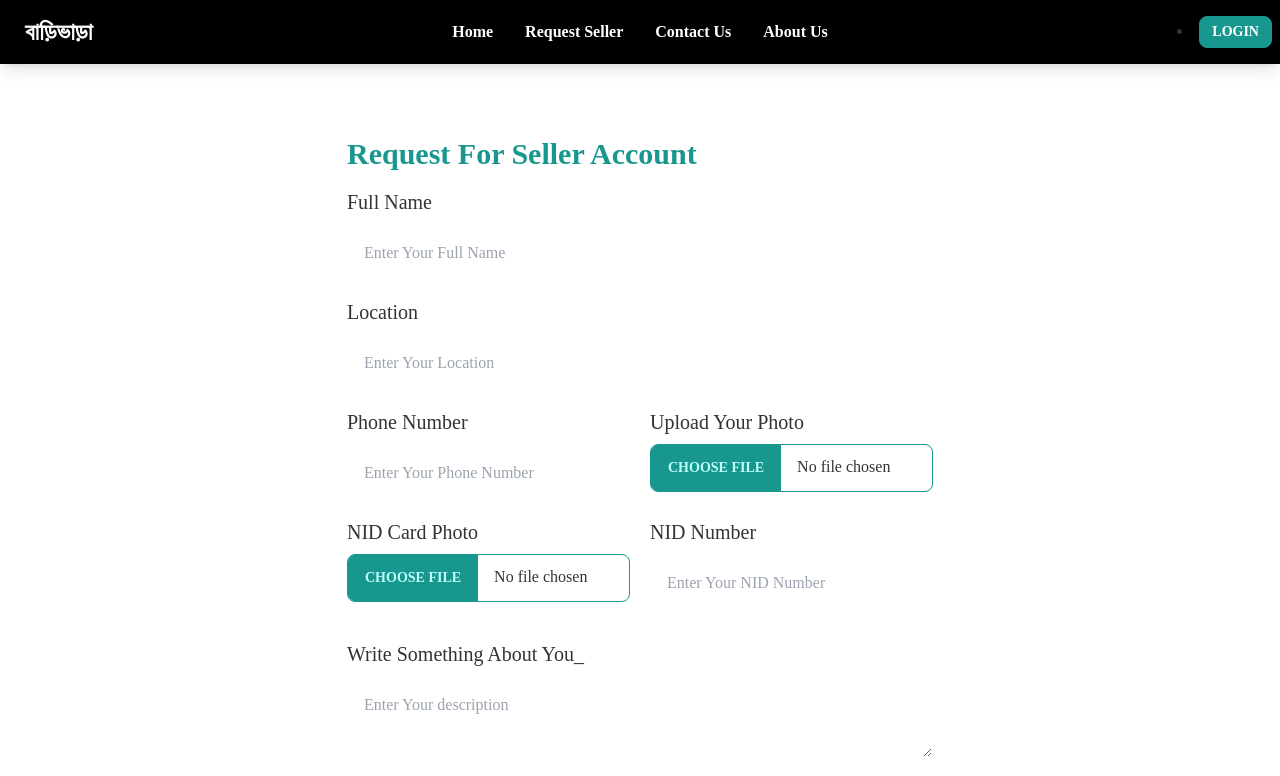
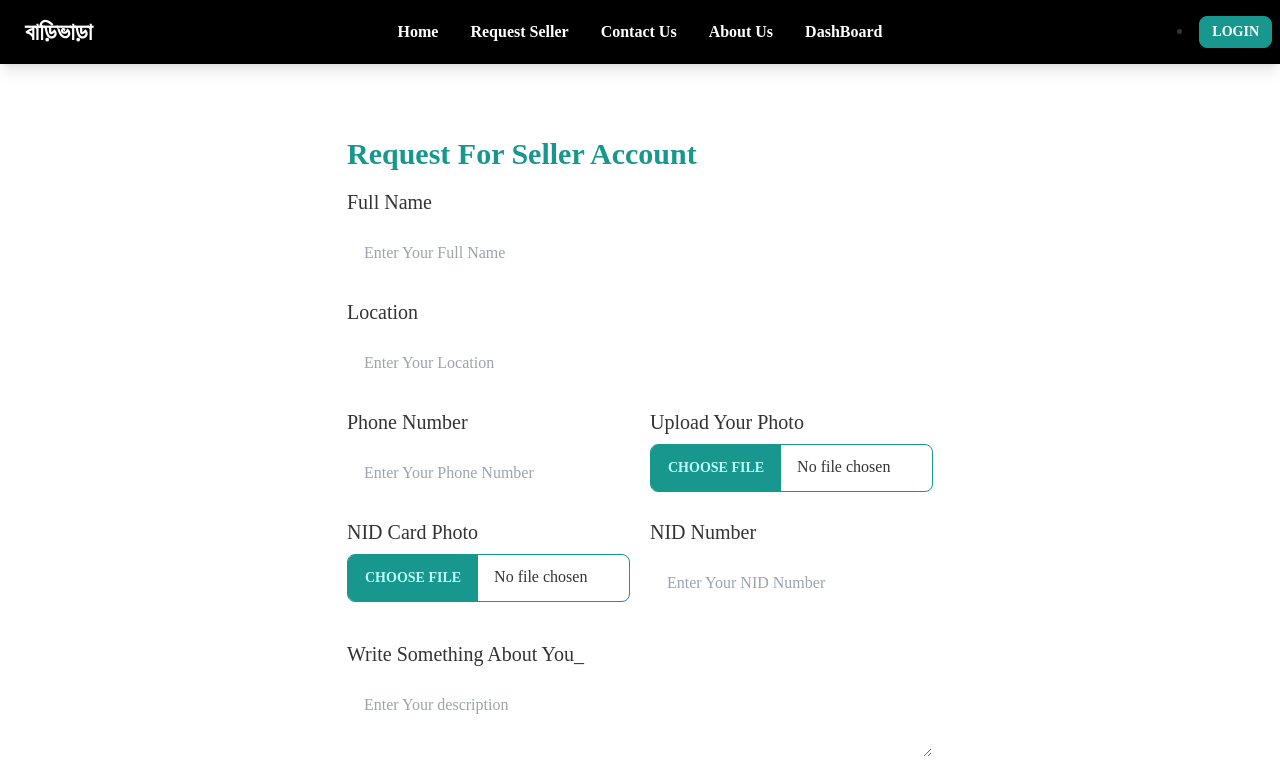
Before and after one commit to mdyiaz/barivara-client, a React (Create React App) app: page /requestseller in a window 1280 px wide. Shown: the top 776 px of the page. Built offline with nearby package versions, Linux system fonts and the light colour scheme; no server answers.

Commit message:
problem-solved

```diff
--- a/src/component/OurCategory/SingleCategories/EachHomeDetails.js
+++ b/src/component/OurCategory/SingleCategories/EachHomeDetails.js
@@ -29,8 +29,8 @@ const EachHomeDetails = () => {
     const handleForm = data => {
         console.log("form", data);
         const booking ={
-            customerName:data.name,
-            customerEmail:data.email,
+            customerName:name,
+            customerEmail:email,
             customerPhone:data.phone,
             customerTransactionId:data.transaction,
             customerPaymentNumber:data.paymentNumber,
--- a/src/component/nav/Nav.jsx
+++ b/src/component/nav/Nav.jsx
@@ -28,6 +28,12 @@ function Nav() {
       <li className="text-white font-bold">
         <Link to="/aboutus">About Us</Link>
       </li>
+
+
+      <li className="text-white font-bold">
+        <Link to="/dashbord">DashBoard</Link>
+      </li>
+
     </>
   );
 
@@ -85,7 +91,11 @@ function Nav() {
                 </li>
               </ul>
             </>
-          ) : (
+          )
+
+          :
+
+          (
             <li>
               <Link className="btn btn-sm btn-primary text-white" to="/login">
                 Login
```
